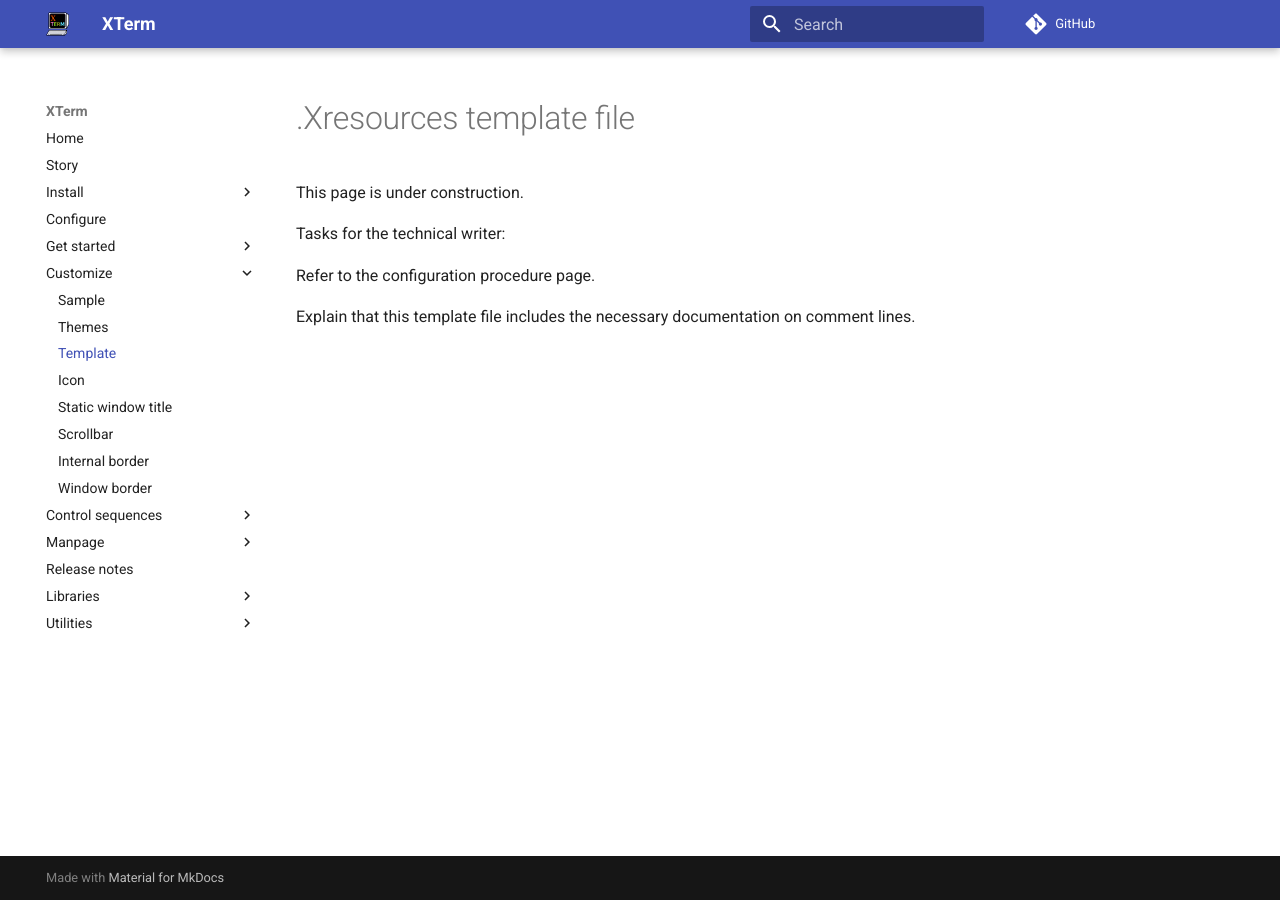
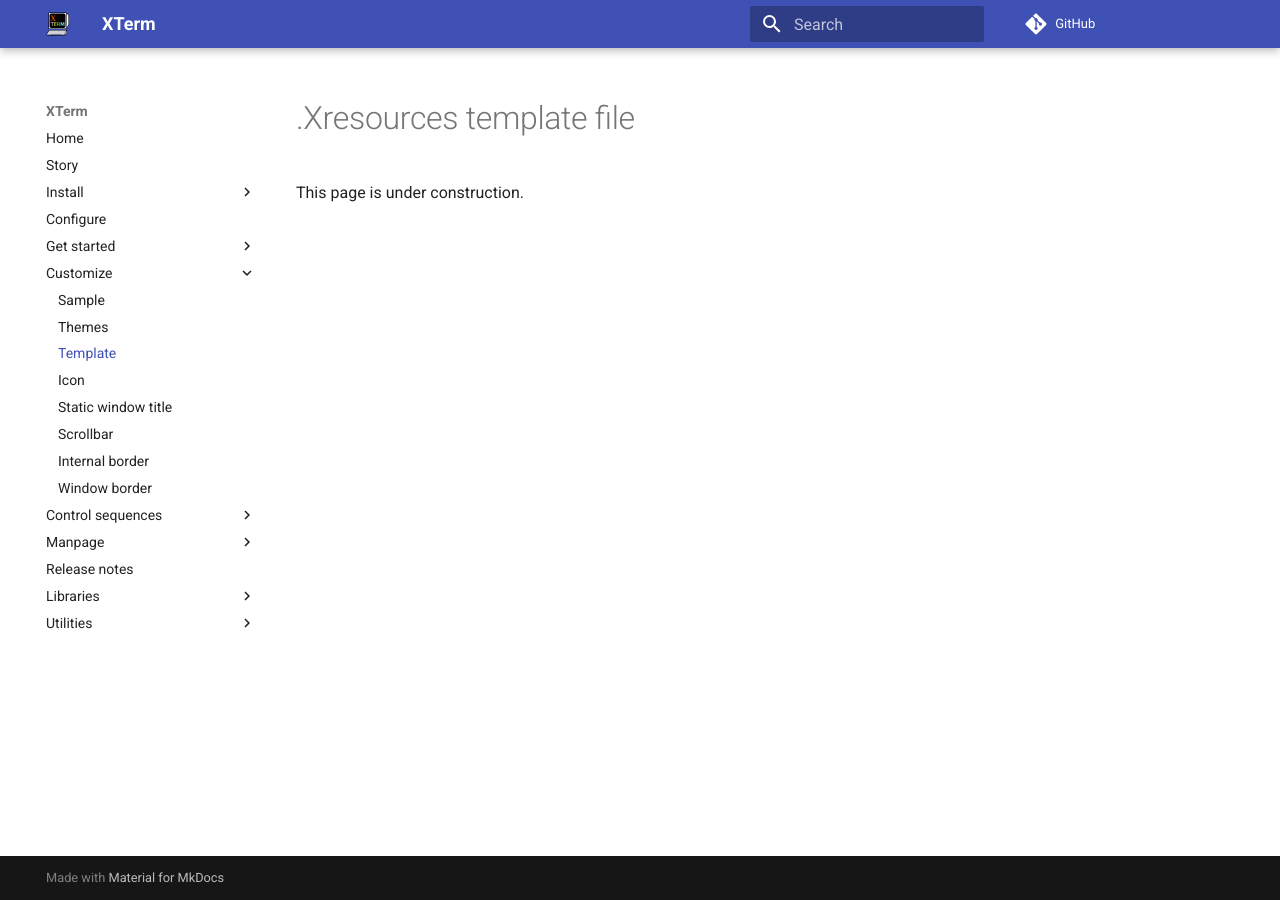
Before and after one commit to xterm-x11/docs, an MkDocs documentation site: the page built from docs/template.md, in a window 1280 px wide. Built offline with MkDocs 1.6.1 and Material for MkDocs 9.7.7, drawn with Linux system fonts in a browser that asks for light colours; comment, search, counter and statistics services are not loaded.

Commit message:
Update template.md

```diff
--- a/docs/template.md
+++ b/docs/template.md
@@ -1,9 +1,3 @@
 # .Xresources template file
 
 This page is under construction.
-
-Tasks for the technical writer:
-
-Refer to the configuration procedure page.
-
-Explain that this template file includes the necessary documentation on comment lines.
```
